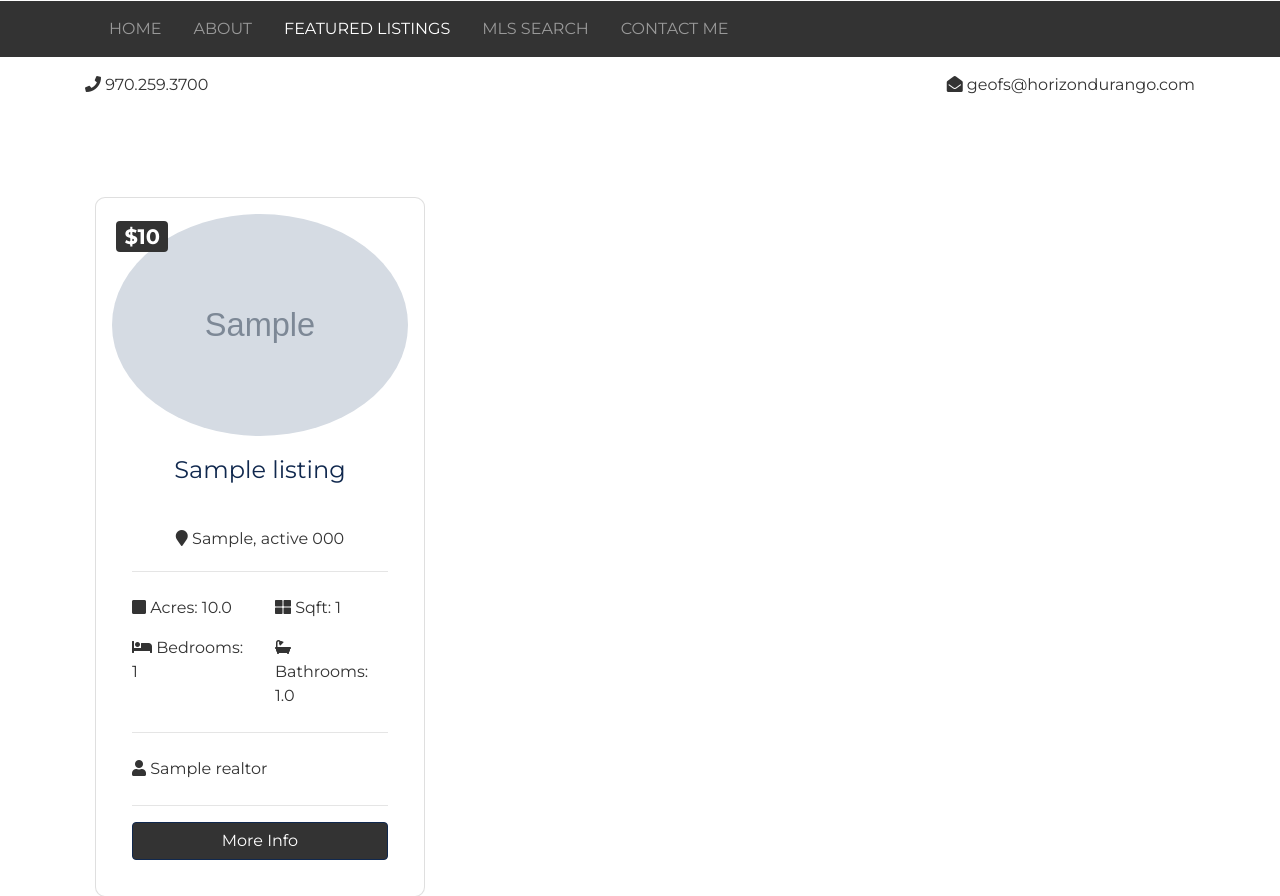
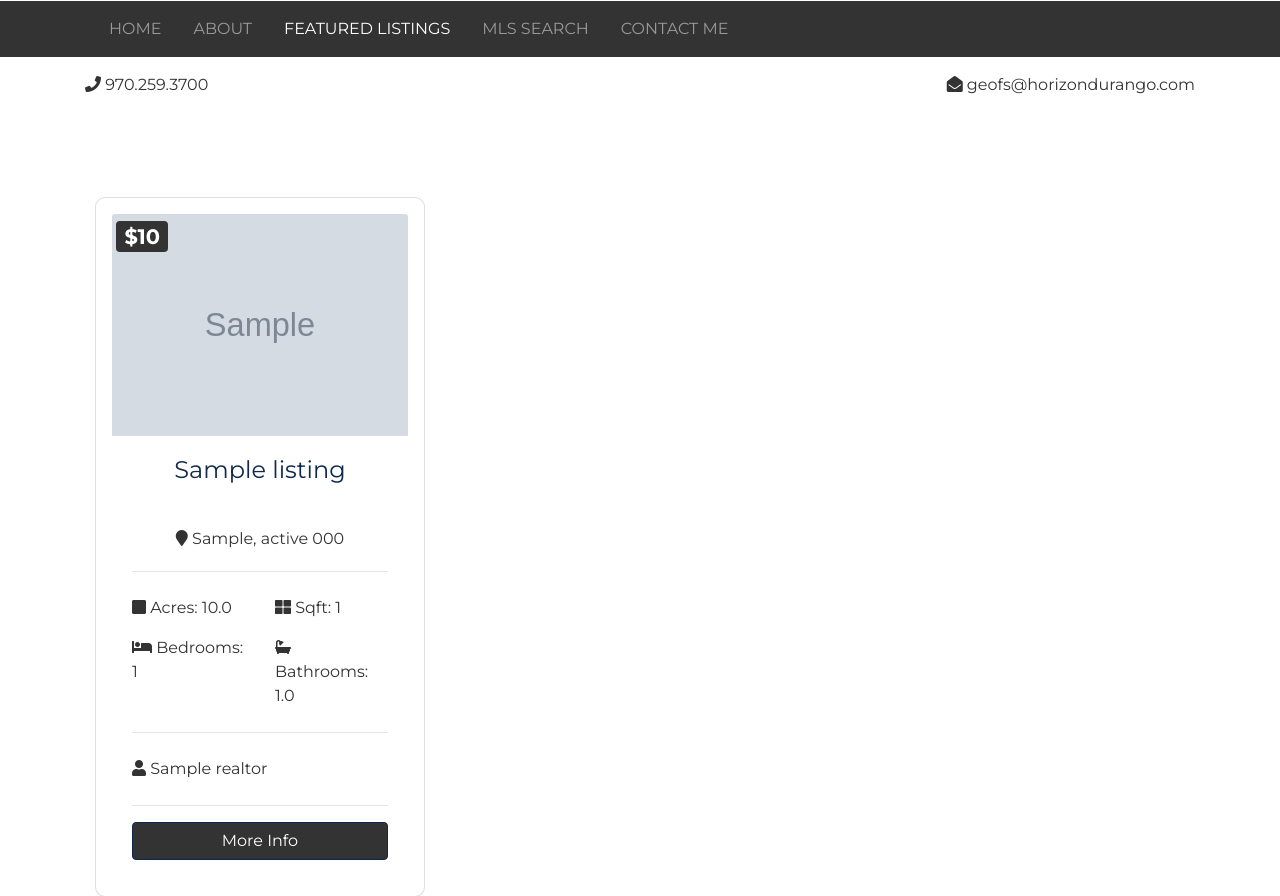
Before and after one commit to cschweipert/django-horizon-property, a Django app: page /listings/ in a window 1280 px wide. Shown: the part 307-1203 px from the top of the page. Run offline with Django 3.2, Linux system fonts and the light colour scheme; tables that the repository leaves empty hold one stand-in row (values such as "Sample post"); grey boxes marked "Sample" are stand-in pictures; some libraries are stand-ins or nearby versions; some web fonts are replaced.

Commit message:
remove style from listings photo

```diff
--- a/estate/static/css/style.css
+++ b/estate/static/css/style.css
@@ -113,9 +113,7 @@
   color: #333333;
 }
 
-.card-img-top {
-  border-radius: 50%;
-}
+
 
 
 
```
